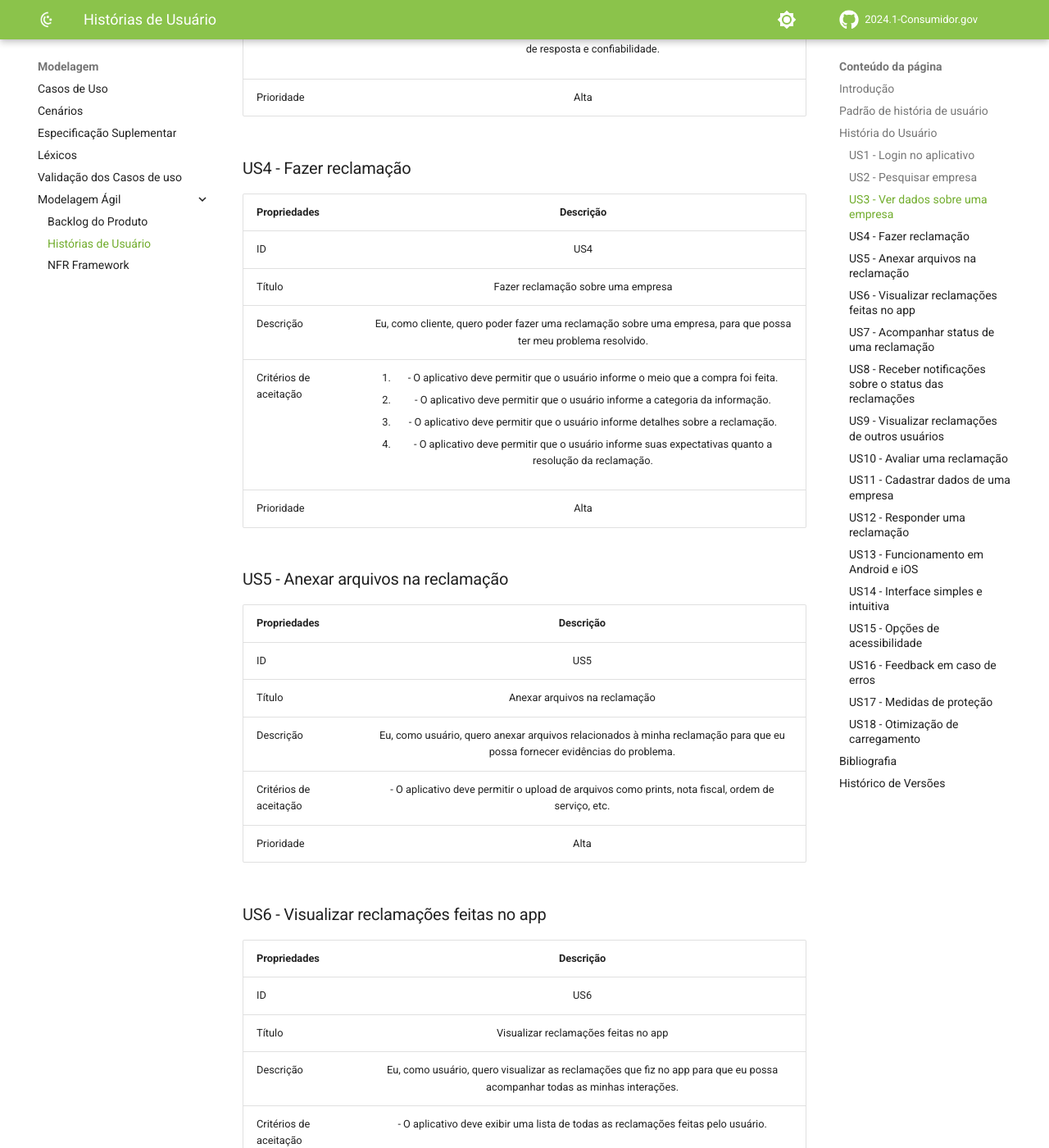
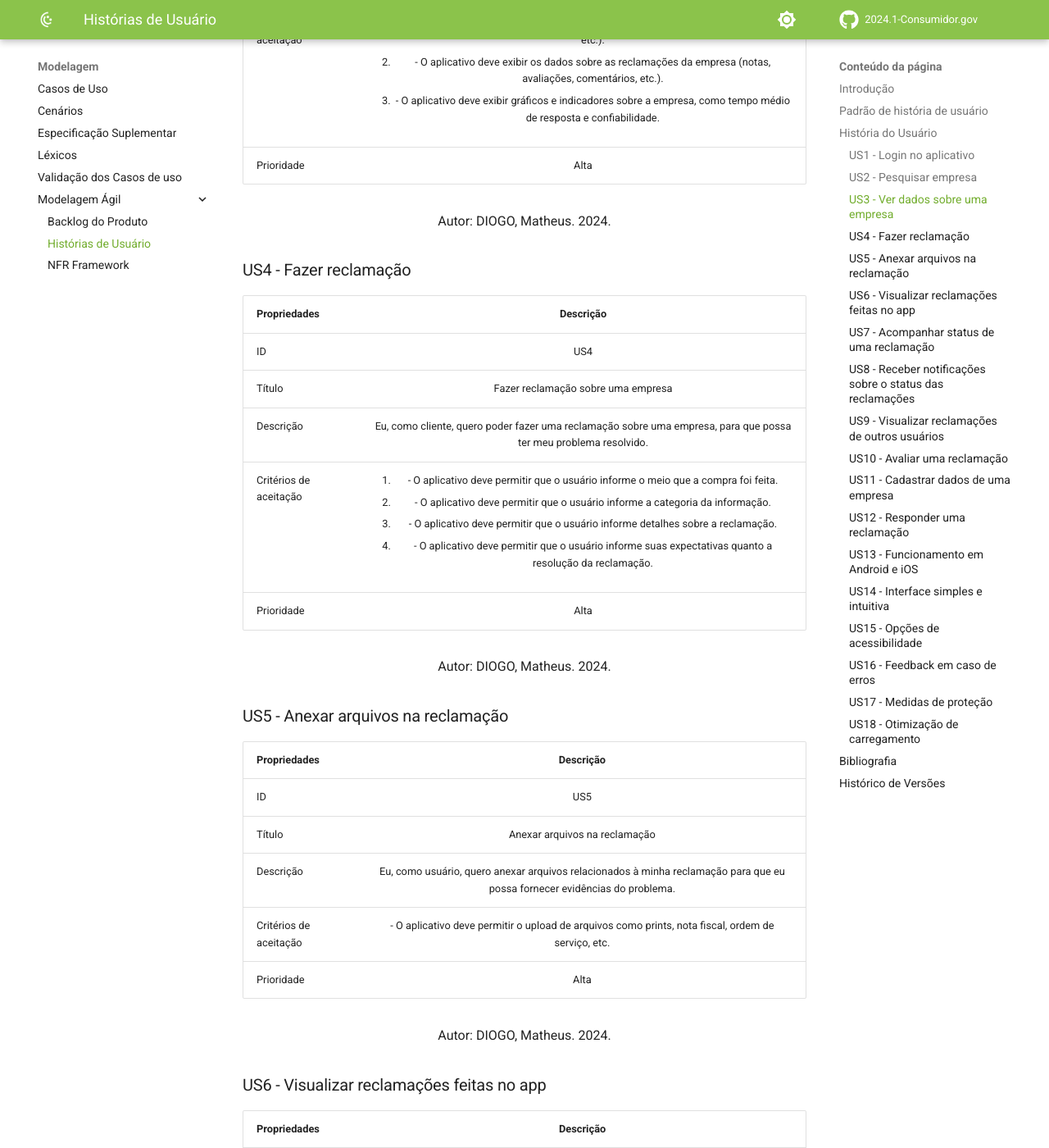
Before and after one commit to Requisitos-de-Software/2024.1-Grupo08, an MkDocs documentation site: the page built from docs/Modelagem/Modelagem Ágil/Historias.md, in a window 1280 px wide and 1400 px high, scrolled down 2136 px. Shown: the whole window at 82% size. Built offline with MkDocs 1.6.1 and Material for MkDocs 9.7.7, drawn with Linux system fonts in a browser that asks for light colours; comment, search, counter and statistics services are not loaded; some of the changed text lies outside the part shown.

```diff
--- a/docs/Modelagem/Modelagem Ágil/Historias.md
+++ b/docs/Modelagem/Modelagem Ágil/Historias.md
@@ -30,6 +30,9 @@
 | Descrição | Eu, como usuário, quero poder fazer o login no aplicativo pela conta do gov.br, para que eu possa usar o aplicativo |
 | Critérios de aceitação | - O aplicativo deve fornecer a opção de fazer o login com uma conta do gov.br |
 | Prioridade | Alta |
+<div style="text-align: center">
+<p> Autor: DIOGO, Matheus. 2024.</p>
+</div>
 
 ### US2 - Pesquisar empresa
 
@@ -40,6 +43,9 @@
 | Descrição | Eu, como cliente, quero pesquisar uma empresa pelo nome para que eu possa encontrar informações sobre ela. |
 | Critérios de aceitação | - O aplicativo deve permitir a pesquisa de empresas pelo nome. |
 | Prioridade | Alta |
+<div style="text-align: center">
+<p> Autor: DIOGO, Matheus. 2024.</p>
+</div>
 
 ### US3 - Ver dados sobre uma empresa
 
@@ -50,6 +56,9 @@
 | Descrição | Eu, como cliente, quero ver os dados de uma empresa para que eu possa obter informações detalhadas sobre ela. |
 | Critérios de aceitação | <ol><li>- O aplicativo deve exibir os dados oficiais da empresa (CNPJ, contatos, endereço, etc.). <li>- O aplicativo deve exibir os dados sobre as reclamações da empresa (notas, avaliações, comentários, etc.).<li>- O aplicativo deve exibir gráficos e indicadores sobre a empresa, como tempo médio de resposta e confiabilidade. <ul></ol> |
 | Prioridade | Alta |
+<div style="text-align: center">
+<p> Autor: DIOGO, Matheus. 2024.</p>
+</div>
 
 ### US4 - Fazer reclamação
 
@@ -60,6 +69,9 @@
 | Descrição | Eu, como cliente, quero poder fazer uma reclamação sobre uma empresa, para que possa ter meu problema resolvido. |
 | Critérios de aceitação | <ol><li>- O aplicativo deve permitir que o usuário informe o meio que a compra foi feita.<li>- O aplicativo deve permitir que o usuário informe a categoria da informação.<li>- O aplicativo deve permitir que o usuário informe detalhes sobre a reclamação.<li>- O aplicativo deve permitir que o usuário informe suas expectativas quanto a resolução da reclamação.<ul></ol> |
 | Prioridade | Alta |
+<div style="text-align: center">
+<p> Autor: DIOGO, Matheus. 2024.</p>
+</div>
 
 ### US5 - Anexar arquivos na reclamação
 
@@ -70,6 +82,9 @@
 | Descrição | Eu, como usuário, quero anexar arquivos relacionados à minha reclamação para que eu possa fornecer evidências do problema. |
 | Critérios de aceitação | - O aplicativo deve permitir o upload de arquivos como prints, nota fiscal, ordem de serviço, etc. |
 | Prioridade | Alta |
+<div style="text-align: center">
+<p> Autor: DIOGO, Matheus. 2024.</p>
+</div>
 
 ### US6 - Visualizar reclamações feitas no app
 
@@ -80,6 +95,9 @@
 | Descrição | Eu, como usuário, quero visualizar as reclamações que fiz no app para que eu possa acompanhar todas as minhas interações. |
 | Critérios de aceitação | - O aplicativo deve exibir uma lista de todas as reclamações feitas pelo usuário. |
 | Prioridade | Alta |
+<div style="text-align: center">
+<p> Autor: DIOGO, Matheus. 2024.</p>
+</div>
 
 ### US7 - Acompanhar status de uma reclamação
 
@@ -90,6 +108,9 @@
 | Descrição | Eu, como usuário, quero acompanhar o status de uma reclamação feita para que eu possa saber seu andamento. |
 | Critérios de aceitação | - O aplicativo deve exibir o status atual de cada reclamação feita pelo usuário. |
 | Prioridade | Alta |
+<div style="text-align: center">
+<p> Autor: DIOGO, Matheus. 2024.</p>
+</div>
 
 ### US8 - Receber notificações sobre o status das reclamações
 
@@ -100,6 +121,9 @@
 | Descrição | Eu, como usuário, quero receber notificações sobre o status das minhas reclamações para que eu esteja sempre atualizado. |
 | Critérios de aceitação | - O aplicativo deve enviar notificações quando houver atualizações no status das reclamações. |
 | Prioridade | Baixa |
+<div style="text-align: center">
+<p> Autor: DIOGO, Matheus. 2024.</p>
+</div>
 
 ### US9 - Visualizar reclamações de outros usuários
 
@@ -110,6 +134,9 @@
 | Descrição | Eu, como usuário, quero visualizar reclamações feitas por outros usuários para que eu possa ver problemas semelhantes. |
 | Critérios de aceitação |<ol><li>- O aplicativo deve exibir uma lista de reclamações feitas por outros usuários.<li>- O aplicativo deve exibir os detalhes de cada reclamação (tipo, detalhes, anexos, etc.).<ul></ol> |
 | Prioridade | Média |
+<div style="text-align: center">
+<p> Autor: DIOGO, Matheus. 2024.</p>
+</div>
 
 ### US10 - Avaliar uma reclamação
 
@@ -120,6 +147,9 @@
 | Descrição | Eu, como usuário, quero avaliar uma reclamação para que eu possa dar feedback sobre a resolução do problema. |
 | Critérios de aceitação | - O aplicativo deve permitir que o usuário avalie uma reclamação com um nível de satisfação/nota. |
 | Prioridade | Média |
+<div style="text-align: center">
+<p> Autor: DIOGO, Matheus. 2024.</p>
+</div>
 
 ### US11 - Cadastrar dados de uma empresa
 
@@ -130,6 +160,9 @@
 | Descrição | Eu, como administrador, quero cadastrar os dados de uma empresa para que ela esteja disponível no sistema. |
 | Critérios de aceitação |<ol><li>- O aplicativo deve permitir o cadastro de dados como nome, CNPJ, contatos, etc.<li>- O aplicativo deve permitir o upload de uma imagem da logomarca da empresa.<li>- O aplicativo deve permitir o upload de documentos relevantes.<ul></ol>|
 | Prioridade | Alta |
+<div style="text-align: center">
+<p> Autor: DIOGO, Matheus. 2024.</p>
+</div>
 
 ### US12 - Responder uma reclamação
 
@@ -140,6 +173,9 @@
 | Descrição | Eu, como administrador, quero responder uma reclamação feita para que eu possa fornecer uma solução ao cliente. |
 | Critérios de aceitação | - O aplicativo deve permitir que o administrador responda a reclamações dos clientes. |
 | Prioridade | Alta |
+<div style="text-align: center">
+<p> Autor: DIOGO, Matheus. 2024.</p>
+</div>
 
 ### US13 - Funcionamento em Android e iOS
 
@@ -150,6 +186,9 @@
 | Descrição | Eu, como usuário, quero que o aplicativo funcione tanto em dispositivos Android quanto iOS para que eu possa usá-lo em qualquer dispositivo. |
 | Critérios de aceitação | - O aplicativo deve ser compatível com as plataformas Android e iOS. |
 | Prioridade | Alta |
+<div style="text-align: center">
+<p> Autor: DIOGO, Matheus. 2024.</p>
+</div>
 
 ### US14 - Interface simples e intuitiva
 
@@ -160,6 +199,9 @@
 | Descrição | Eu, como usuário, quero que o aplicativo apresente uma interface simples e intuitiva para que eu possa usá-lo facilmente. |
 | Critérios de aceitação | - O aplicativo deve ter uma interface de usuário clara e fácil de navegar. |
 | Prioridade | Alta |
+<div style="text-align: center">
+<p> Autor: DIOGO, Matheus. 2024.</p>
+</div>
 
 ### US15 - Opções de acessibilidade
 
@@ -170,6 +212,9 @@
 | Descrição | Eu, como usuário com necessidades especiais, quero que o aplicativo forneça opções de acessibilidade (modo escuro, esquemas de cores, conteúdos em libras, etc.) para que eu possa usá-lo confortavelmente. |
 | Critérios de aceitação | - O aplicativo deve incluir opções de acessibilidade como modo escuro, ajustes de cores e conteúdos em libras. |
 | Prioridade | Média |
+<div style="text-align: center">
+<p> Autor: DIOGO, Matheus. 2024.</p>
+</div>
 
 ### US16 - Feedback em caso de erros
 
@@ -180,6 +225,9 @@
 | Descrição | Eu, como usuário, quero que o aplicativo forneça feedback em caso de erros/falhas para que eu saiba o que está acontecendo e como corrigir. |
 | Critérios de aceitação | - O aplicativo deve exibir mensagens de erro claras e instruções para correção. |
 | Prioridade | Alta |
+<div style="text-align: center">
+<p> Autor: DIOGO, Matheus. 2024.</p>
+</div>
 
 ### US17 - Medidas de proteção
 
@@ -190,6 +238,9 @@
 | Descrição | Eu, como usuário, quero que o aplicativo apresente medidas de proteção para que meus dados estejam seguros. |
 | Critérios de aceitação | - O aplicativo deve implementar medidas de segurança como criptografia de dados e autenticação de usuário. |
 | Prioridade | Alta |
+<div style="text-align: center">
+<p> Autor: DIOGO, Matheus. 2024.</p>
+</div>
 
 ### US18 - Otimização de carregamento
 
@@ -200,6 +251,9 @@
 | Descrição | Eu, como usuário, quero que o aplicativo otimize o carregamento de páginas/recursos para que minha experiência seja rápida e eficiente. |
 | Critérios de aceitação | - O aplicativo deve carregar páginas e recursos de forma rápida e eficiente. |
 | Prioridade | Média |
+<div style="text-align: center">
+<p> Autor: DIOGO, Matheus. 2024.</p>
+</div>
 
 ## Bibliografia
 <div text-align="justify">
```
Also changed, not shown: docs/assets/Diagrama de caso de uso.png.
